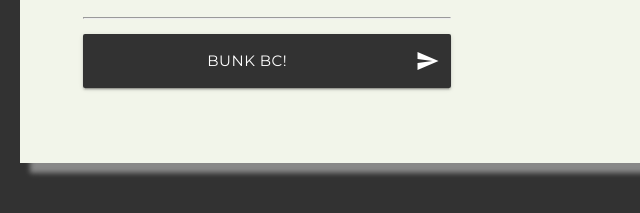
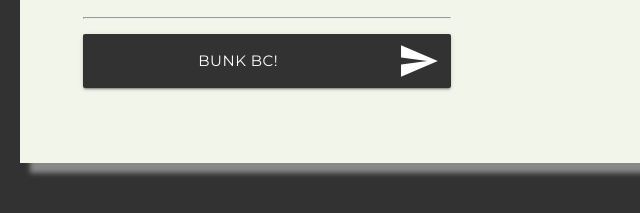
Before and after one commit to 3minus1/bunk-bc, a plain HTML site: page index.html in a window 1280 px wide. Shown: the part 558-771 px from the top of the page, 270-910 px from the left. Drawn offline with nearby package versions, Linux system fonts and the light colour scheme.

Commit message:
CSS updates

```diff
--- a/style.css
+++ b/style.css
@@ -57,7 +57,7 @@
 }
 
 .material-icons{
-	font-size: 42px;
+	font-size: 42px !important;
 }
 
 .logo-container{
```
